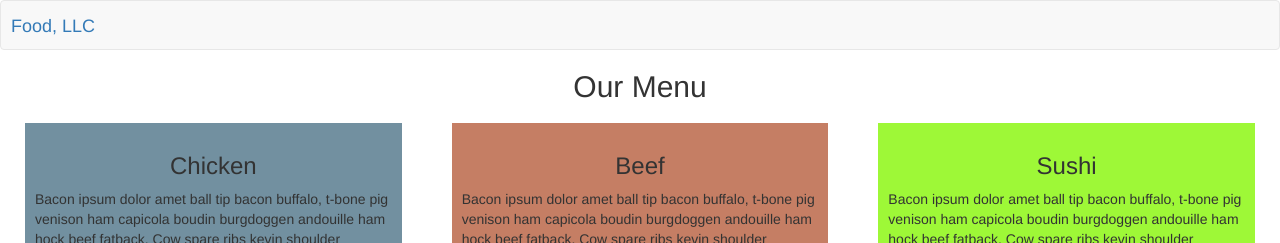
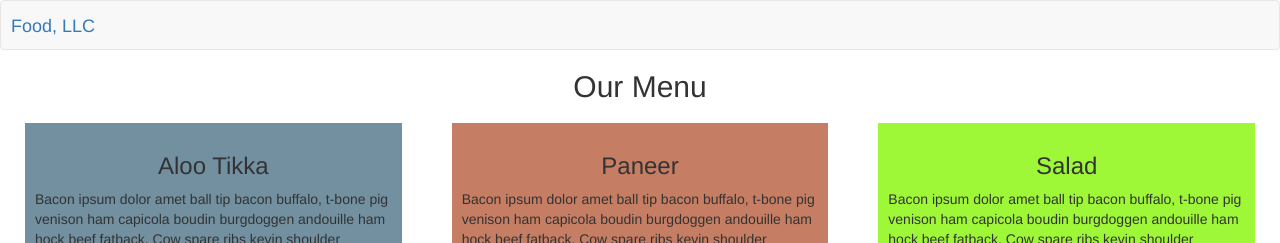
Before and after one commit to nayan-bagale/module3-solution, a plain HTML site: page index.html in a window 1280 px wide. Shown: the top 243 px of the page. Drawn offline with Linux system fonts and the light colour scheme; a script that the page names is missing.

Commit message:
Update index.html

```diff
--- a/index.html
+++ b/index.html
@@ -31,13 +31,13 @@
       <div id="collapsable-nav" class="collapse navbar-collapse">
           <ul id="nav-list" class="nav navbar-nav navbar-right visible-xs">
            <li>
-             <a href="#section-1">Chicken</a>
+             <a href="#section-1">Aloo Tikka</a>
            </li>
            <li>
-             <a href="#section-2">Beaf</a>
+             <a href="#section-2">Paneer</a>
            </li>
            <li>
-             <a href="#section-3">Sushi</a>
+             <a href="#section-3">Salad</a>
            </li>
          </ul><!-- #nav-list -->
        </div><!-- .collapse .navbar-collapse -->
@@ -53,7 +53,7 @@
       <div class="row">
         <div class="col-xs-12 col-sm-6 col-md-4">
           <section id="section-1">
-              <h3 class="text-center">Chicken</h3>
+              <h3 class="text-center">Aloo Tikka</h3>
               <p>
                   Bacon ipsum dolor amet ball tip bacon buffalo, t-bone pig venison ham capicola boudin burgdoggen andouille ham hock beef fatback. Cow spare ribs kevin shoulder pastrami, drumstick biltong frankfurter cupim burgdoggen pork. Corned beef alcatra boudin ground round, burgdoggen andouille cow leberkas flank tail filet mignon salami doner pork belly buffalo. Venison flank ham jowl, frankfurter shoulder cupim pork belly tri-tip swine buffalo porchetta landjaeger corned beef pancetta. Strip steak flank corned beef kevin swine sirloin. Rump chicken pastrami, hamburger kevin doner beef shankle filet mignon tongue pork pork chop.
 
@@ -82,7 +82,7 @@
         </div>
         <div class="col-xs-12 col-sm-6 col-md-4">
           <section id="section-2">
-              <h3 class="text-center">Beef</h3>
+              <h3 class="text-center">Paneer</h3>
               <p>
                   Bacon ipsum dolor amet ball tip bacon buffalo, t-bone pig venison ham capicola boudin burgdoggen andouille ham hock beef fatback. Cow spare ribs kevin shoulder pastrami, drumstick biltong frankfurter cupim burgdoggen pork. Corned beef alcatra boudin ground round, burgdoggen andouille cow leberkas flank tail filet mignon salami doner pork belly buffalo. Venison flank ham jowl, frankfurter shoulder cupim pork belly tri-tip swine buffalo porchetta landjaeger corned beef pancetta. Strip steak flank corned beef kevin swine sirloin. Rump chicken pastrami, hamburger kevin doner beef shankle filet mignon tongue pork pork chop.
 
@@ -109,7 +109,7 @@
         </div>
         <div class="col-xs-12 col-sm-12 col-md-4">
           <section id="section-3">
-              <h3 class="text-center">Sushi</h3>
+              <h3 class="text-center">Salad</h3>
               <p>
                   Bacon ipsum dolor amet ball tip bacon buffalo, t-bone pig venison ham capicola boudin burgdoggen andouille ham hock beef fatback. Cow spare ribs kevin shoulder pastrami, drumstick biltong frankfurter cupim burgdoggen pork. Corned beef alcatra boudin ground round, burgdoggen andouille cow leberkas flank tail filet mignon salami doner pork belly buffalo. Venison flank ham jowl, frankfurter shoulder cupim pork belly tri-tip swine buffalo porchetta landjaeger corned beef pancetta. Strip steak flank corned beef kevin swine sirloin. Rump chicken pastrami, hamburger kevin doner beef shankle filet mignon tongue pork pork chop.
 
```
